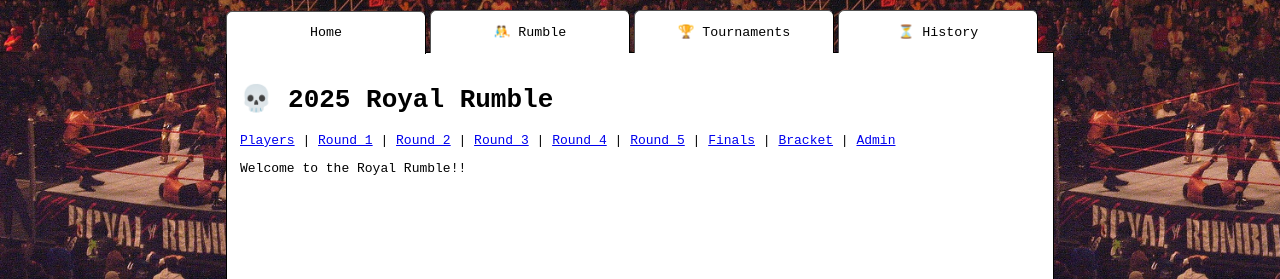
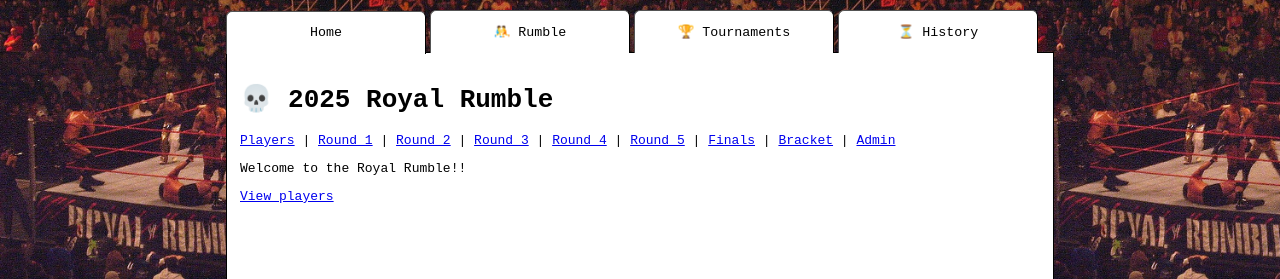
Before and after one commit to geluso/206bikepolo.com, a Next.js app: page /rumble in a window 1280 px wide. Shown: the top 279 px of the page. Built offline with nearby package versions, Linux system fonts and the light colour scheme.

Commit message:
view playeys

```diff
--- a/app/rumble/page.tsx
+++ b/app/rumble/page.tsx
@@ -1,9 +1,8 @@
-import Image from "next/image";
-
-import judkinsPoloHistory from '../../public/img/judkins_polo_history.jpg'
+import Link from "next/link";
 
 export default function Page() {
   return <div>
     <p>Welcome to the Royal Rumble!!</p>
+    <Link href="/rumble/players">View players</Link>
   </div>
 }
```
